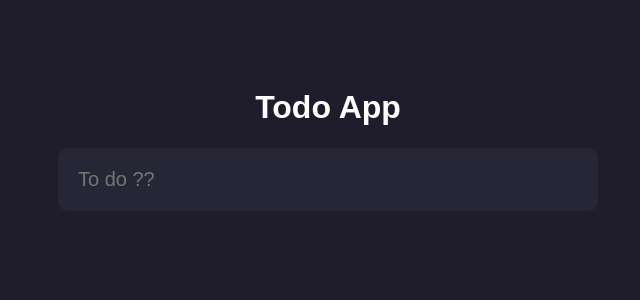
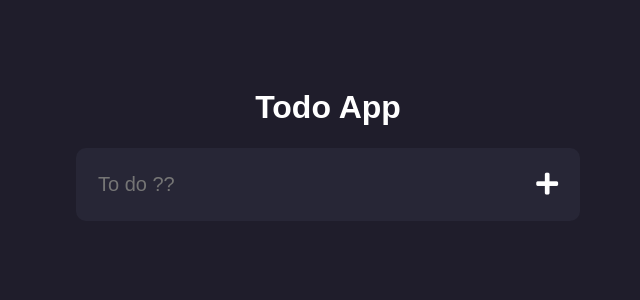
Before and after one commit to octoi/crappy-todo-app, a React (Create React App) app: page / in a window 1280 px wide. Shown: the top 300 px of the page, without its empty margins (312-952 px from the left). Built offline with nearby package versions, Linux system fonts and the light colour scheme.

Commit message:
button + input css

```diff
--- a/src/App.css
+++ b/src/App.css
@@ -18,20 +18,46 @@ input {
     border: none;
     outline: none;
     padding: 18px;
-    width: 500px;
+    margin: 2px;
     font-size: 20px;
     color: #ffffff;
+}
+
+.input {
+    background: #272636;
+    border: 2px solid transparent;
     border-radius: 10px;
     transition: 0.5s;
-    border: 2px solid transparent;
+    width: 500px;
+    display: flex;
+    justify-content: space-between;
 }
 
-input:focus {
+.input:hover {
+    border: 2px solid #6F6FC8;
+}
+.input:focus {
     border: 2px solid #6F6FC8;
 }
 
+.input button {
+    background: none;
+    border: none;
+    outline: none;
+    color: #ffffff;
+    font-size: 25px;
+    margin-left: 10px;
+    transition: 0.5s;
+    cursor: pointer;
+    padding: 20px;
+}
+
+.input button:hover {
+    opacity: 0.5;
+}
+
 @media (max-width: 550px){
-    input {
+    .input {
         width: 100%;
     }
 }
--- a/src/App.js
+++ b/src/App.js
@@ -19,11 +19,14 @@ function App() {
     return (
         <div className="App">
             <h1>Todo App</h1>
-            <input
-                value={todo}
-                onChange={(e) => setTodo(e.target.value)}
-                placeholder="To do ??"
-            />
+            <div className="input">
+                <input
+                    value={todo}
+                    onChange={(e) => setTodo(e.target.value)}
+                    placeholder="To do ??"
+                />
+                <button><i class="fas fa-plus"></i></button>
+            </div>
         </div>
     );
 }
```
